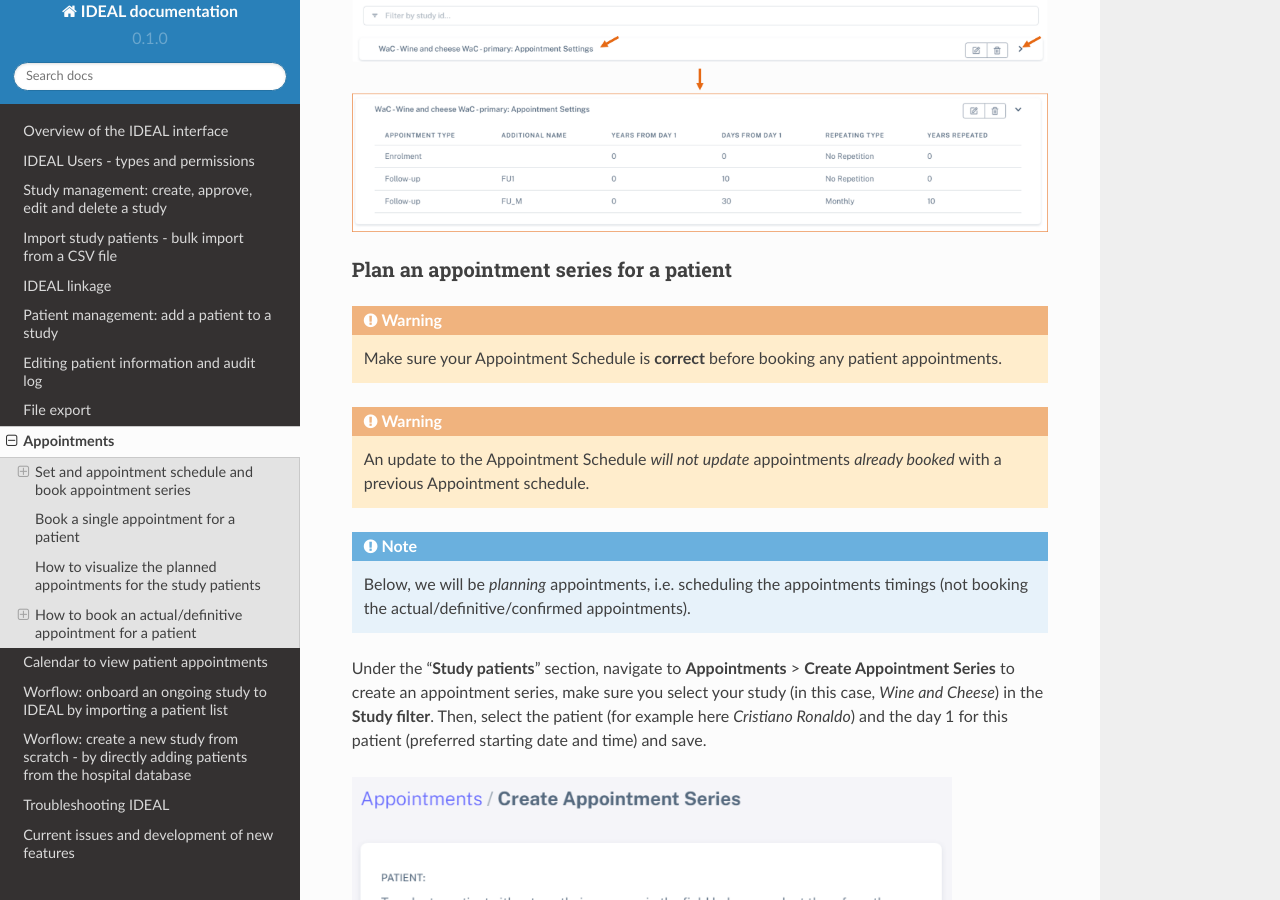
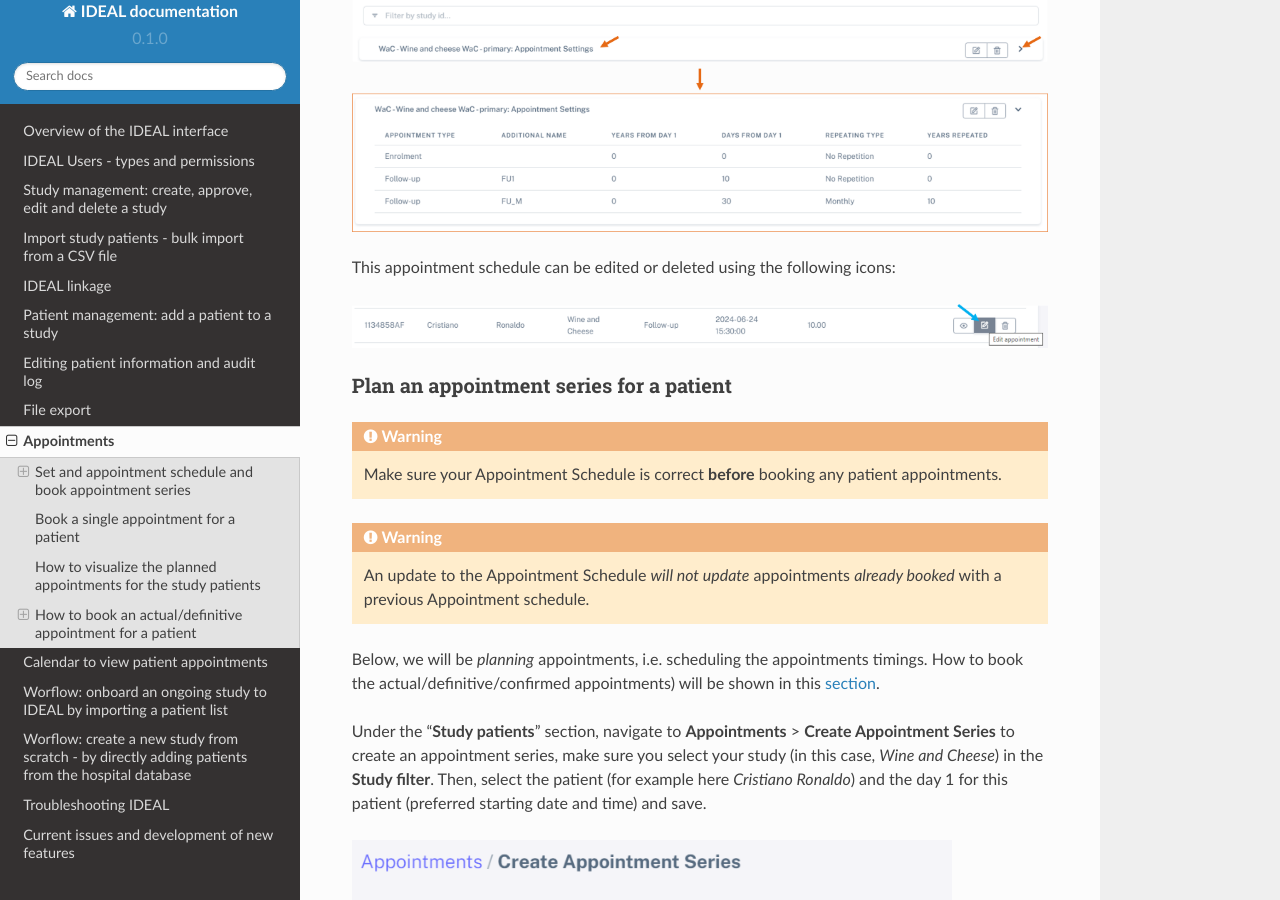
Before and after one commit to Nynuphar/IDEAL-doc, a Sphinx documentation site: the page built from docs/source/appointments.rst, in a window 1280 px wide and 900 px high, scrolled down 2389 px. Built offline with Sphinx 7.4.7 and the Read the Docs theme 2.0.0, drawn with Linux system fonts in a browser that asks for light colours.

Commit message:
Update appointments.rst

```diff
--- a/docs/source/appointments.rst
+++ b/docs/source/appointments.rst
@@ -59,16 +59,20 @@ The appointment schedule can then be visualized by navigating to: **Appointment
 
 .. image:: AppList.png
 
+This appointment schedule can be edited or deleted using the following icons:
+
+.. image:: AppEdit.png
+
 .. _more:
 
 Plan an appointment series for a patient
 ==============================================
 
-.. warning:: Make sure your Appointment Schedule is **correct** before booking any patient appointments.
+.. warning:: Make sure your Appointment Schedule is correct **before** booking any patient appointments.
 
 .. warning:: An update to the Appointment Schedule *will not update* appointments *already booked* with a previous Appointment schedule.
 
-.. note:: Below, we will be *planning* appointments, i.e. scheduling the appointments timings (not booking the actual/definitive/confirmed appointments).
+Below, we will be *planning* appointments, i.e. scheduling the appointments timings. How to book the actual/definitive/confirmed appointments) will be shown in this `section`_.
 
 Under the "**Study patients**" section, navigate to **Appointments** > **Create Appointment Series** to create an appointment series, make sure you select your study (in this case, *Wine and Cheese*) in the **Study filter**. Then, select the patient (for example here *Cristiano Ronaldo*) and the day 1 for this patient (preferred starting date and time) and save.
 
@@ -105,6 +109,9 @@ This table can be sorted by *Study ID*, *Last name*, *First name*, *Study*, *Typ
 
 .. image:: AppLists.png
 
+
+.. _section:
+
 How to book an actual/definitive appointment for a patient
 **************************************************************
 
```
